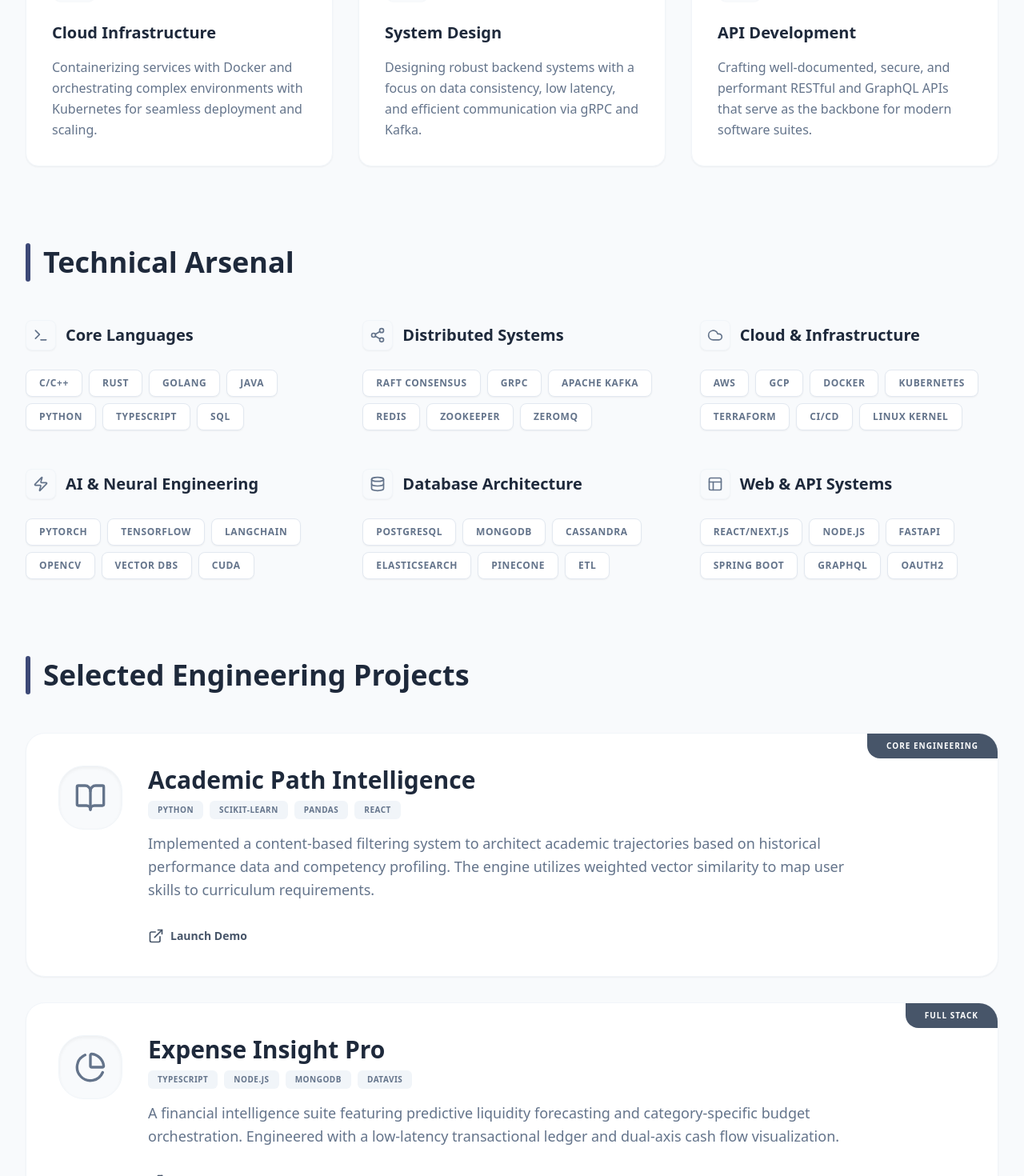
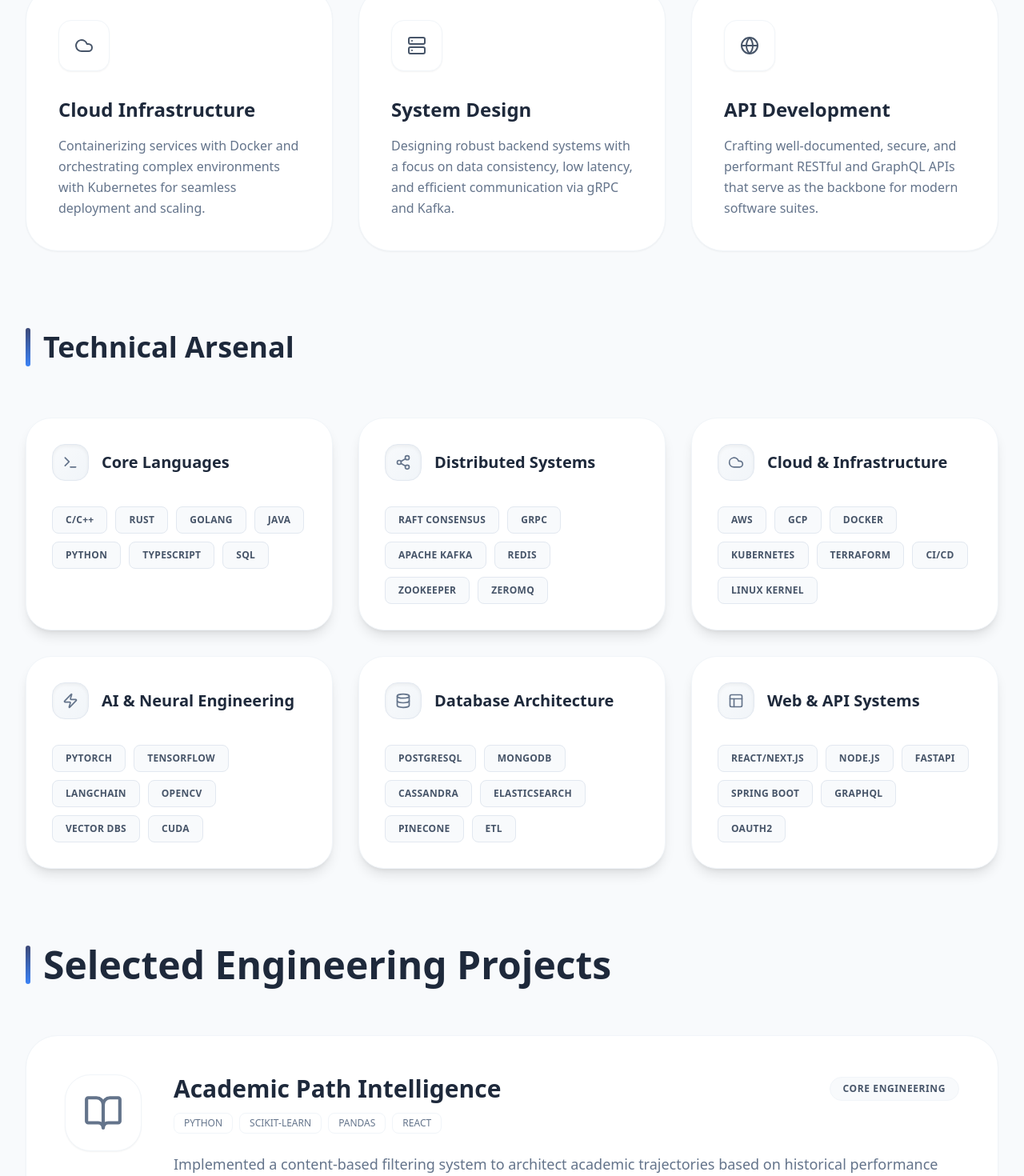
Before and after one commit to adityatiwari9t8/portfolio-website, a React (Vite) app: page / in a window 1280 px wide. Shown: the part 1220-2690 px from the top of the page at 80% size. Built offline with nearby package versions, Linux system fonts and the light colour scheme.

Commit message:
Improve UI

```diff
--- a/App.tsx
+++ b/App.tsx
@@ -17,11 +17,13 @@ const App: React.FC = () => {
   const closeContactModal = () => setIsContactModalOpen(false);
 
   return (
-    <div className="relative min-h-screen font-sans text-[#1e293b]">
+    // UPDATED: Added 'dark:bg-slate-950' and 'dark:text-slate-200' for global dark mode
+    <div className="relative min-h-screen font-sans text-[#1e293b] dark:text-slate-200 bg-slate-50 dark:bg-slate-950 transition-colors duration-300">
 
       {/* BACKGROUND LAYERS */}
       <div className="fixed inset-0 -z-10">
-        <div className="absolute inset-0 bg-gradient-to-br from-indigo-50 via-purple-50 to-pink-50" />
+        {/* UPDATED: Added dark gradients (dark:from-slate-950...) so the background dims */}
+        <div className="absolute inset-0 bg-gradient-to-br from-indigo-50 via-purple-50 to-pink-50 dark:from-slate-950 dark:via-slate-900 dark:to-slate-950 opacity-100 dark:opacity-50" />
       </div>
 
       <ContactModal isOpen={isContactModalOpen} onClose={closeContactModal} />
@@ -55,7 +57,6 @@ const App: React.FC = () => {
           <Education />
         </section>
 
-        {/* UPDATED: Added md:hidden to hide this on desktop */}
         <section id="contact" className="md:hidden">
           <Contact />
         </section>
@@ -63,7 +64,7 @@ const App: React.FC = () => {
       </main>
 
       {/* FOOTER */}
-      <footer className="w-full py-6 text-center text-slate-500 text-sm border-t border-slate-200/50">
+      <footer className="w-full py-6 text-center text-slate-500 dark:text-slate-400 text-sm border-t border-slate-200/50 dark:border-slate-800/50">
         <p>© 2026 Aditya Tiwari. All Rights Reserved.</p>
       </footer>
     </div>
--- a/components/DemoOverlay.tsx
+++ b/components/DemoOverlay.tsx
@@ -17,17 +17,18 @@ const DemoOverlay: React.FC<DemoOverlayProps> = ({ activeDemoId, onClose }) => {
       case '1': return <AcademicPathDemo />;
       case '2': return <ExpenseProDemo />;
       case '3': return <SudokuVisualizerDemo />;
-      default: return <div className="p-20 text-center">Demo not found.</div>;
+      default: return <div className="p-20 text-center text-slate-500 dark:text-slate-400">Demo not found.</div>;
     }
   };
 
   return (
-    <div className="fixed inset-0 z-[100] bg-white transition-all duration-500 flex flex-col overflow-hidden animate-in fade-in slide-in-from-bottom-8">
+    // UPDATED: Added 'dark:bg-slate-950' so the modal isn't white in dark mode
+    <div className="fixed inset-0 z-[100] bg-white dark:bg-slate-950 transition-all duration-500 flex flex-col overflow-hidden animate-in fade-in slide-in-from-bottom-8">
       {/* Mini Nav Bar */}
-      <div className="flex-none h-16 md:h-20 border-b border-slate-100 px-4 md:px-12 flex items-center justify-between">
+      <div className="flex-none h-16 md:h-20 border-b border-slate-100 dark:border-slate-800 px-4 md:px-12 flex items-center justify-between">
         <button
           onClick={onClose}
-          className="flex items-center space-x-2 text-slate-500 hover:text-[#3d4977] transition-colors"
+          className="flex items-center space-x-2 text-slate-500 hover:text-[#3d4977] dark:text-slate-400 dark:hover:text-white transition-colors"
         >
           <ArrowLeft className="w-5 h-5" />
           <span className="font-bold hidden sm:inline">Back to Portfolio</span>
@@ -36,12 +37,12 @@ const DemoOverlay: React.FC<DemoOverlayProps> = ({ activeDemoId, onClose }) => {
 
         <div className="flex items-center space-x-4 md:space-x-8">
           <div className="hidden lg:block text-center">
-            <span className="text-[10px] font-black uppercase tracking-[0.3em] text-slate-400">Live Production Demo</span>
+            <span className="text-[10px] font-black uppercase tracking-[0.3em] text-slate-400 dark:text-slate-500">Live Production Demo</span>
           </div>
 
           <button
             onClick={onClose}
-            className="p-2.5 bg-slate-50 rounded-xl hover:bg-slate-100 transition-colors border border-slate-100"
+            className="p-2.5 bg-slate-50 dark:bg-slate-800 rounded-xl hover:bg-slate-100 dark:hover:bg-slate-700 transition-colors border border-slate-100 dark:border-slate-700 text-slate-600 dark:text-slate-300"
           >
             <X className="w-5 h-5" />
           </button>
@@ -49,7 +50,7 @@ const DemoOverlay: React.FC<DemoOverlayProps> = ({ activeDemoId, onClose }) => {
       </div>
 
       {/* Demo Content Area */}
-      <div className="flex-1 overflow-y-auto custom-scrollbar">
+      <div className="flex-1 overflow-y-auto custom-scrollbar bg-white dark:bg-slate-900">
         {renderDemo()}
       </div>
     </div>
--- a/components/Hero.tsx
+++ b/components/Hero.tsx
@@ -36,7 +36,7 @@ const Hero: React.FC = () => {
             <img
               src="/img.png"
               alt="Aditya Tiwari"
-              className="w-full h-full object-cover"
+              className="w-full h-full object-cover transition-all duration-500 dark:brightness-90 dark:opacity-90"
               style={{ imageRendering: 'auto', objectPosition: '1% 1%', transform: 'scale(1.1)' }}
             />
           </div>
--- a/components/Portfolio.tsx
+++ b/components/Portfolio.tsx
@@ -1,4 +1,3 @@
-
 import React from 'react';
 import { PROJECTS } from '../constants';
 import { ExternalLink } from 'lucide-react';
@@ -9,71 +8,77 @@ interface PortfolioProps {
 
 const Portfolio: React.FC<PortfolioProps> = ({ onLaunchDemo }) => {
   return (
-    <div className="space-y-12">
-      <div className="flex items-center space-x-4">
-        <div className="w-1.5 h-12 bg-[#3d4977] rounded-full" />
-        <h2 className="text-4xl font-extrabold text-[#1e293b] dark:text-white">Selected Engineering Projects</h2>
+    <div className="space-y-16">
+      <div className="flex flex-col md:flex-row md:items-end justify-between gap-6">
+        <div className="space-y-4">
+            <div className="flex items-center space-x-4">
+                <div className="w-1.5 h-12 bg-gradient-to-b from-[#3d4977] to-blue-500 rounded-full" />
+                <h2 className="text-4xl md:text-5xl font-extrabold text-[#1e293b] dark:text-white">Selected Engineering Projects</h2>
+            </div>
+        </div>
       </div>
 
-      <div className="space-y-8">
+      <div className="grid gap-10">
         {PROJECTS.map((project) => (
           <div
             key={project.id}
             className={`
-              group relative bg-white dark:bg-slate-800 rounded-3xl p-8 lg:p-10 shadow-sm border border-slate-100 dark:border-slate-700 transition-all duration-500 overflow-hidden
+              group relative bg-white dark:bg-slate-900 rounded-[2.5rem] p-8 lg:p-12
+              shadow-sm border border-slate-100 dark:border-slate-800
+              transition-all duration-500 overflow-hidden isolate
               hover:shadow-2xl hover:-translate-y-2
-              hover:bg-slate-50/80 dark:hover:bg-white/[0.03]
-              hover:border-[#3d4977]/30 dark:hover:border-slate-500/30
+              hover:border-[#3d4977]/30 dark:hover:border-blue-500/30
             `}
           >
-            {/* Category Badge */}
-            <div className="absolute top-0 right-0 px-6 py-2 bg-slate-600 dark:bg-slate-700 text-white text-[10px] font-bold tracking-widest rounded-bl-2xl transition-all duration-500 group-hover:bg-[#3d4977] dark:group-hover:bg-slate-600">
-              {project.category}
-            </div>
+            {/* Background Blob on Hover (Matches WhatIDo style) */}
+            <div className="absolute -right-20 -top-20 w-96 h-96 bg-slate-50 dark:bg-slate-800/50 rounded-full blur-3xl opacity-0 group-hover:opacity-100 transition-opacity duration-500 -z-10" />
 
-            <div className="flex flex-col md:flex-row gap-8 items-start">
-              {/* Icon Container */}
-              <div className={`
-                w-20 h-20 shrink-0 bg-slate-50 dark:bg-slate-900 rounded-[2rem] flex items-center justify-center border border-slate-100 dark:border-slate-700 shadow-inner transition-all duration-500
-                group-hover:scale-110 group-hover:bg-white dark:group-hover:bg-slate-800
-              `}>
-                <div className="text-slate-500 dark:text-slate-400 transition-colors duration-500 group-hover:text-[#3d4977] dark:group-hover:text-white">
-                  {project.icon}
+            <div className="flex flex-col lg:flex-row gap-10 items-start relative z-10">
+              {/* Icon / Visual Container */}
+              <div className="shrink-0 relative">
+                <div className={`
+                    w-24 h-24 bg-white dark:bg-slate-800
+                    rounded-[2rem] flex items-center justify-center border border-slate-100 dark:border-slate-700
+                    shadow-sm group-hover:shadow-md transition-all duration-500 group-hover:scale-105
+                `}>
+                    <div className="text-slate-400 transition-colors duration-500 group-hover:text-[#3d4977] dark:group-hover:text-blue-400 transform scale-125">
+                    {project.icon}
+                    </div>
                 </div>
               </div>
 
               {/* Content */}
-              <div className="flex-1 space-y-4">
-                <div className="space-y-2">
-                  <div className="flex items-center space-x-2">
-                    <h3 className={`
-                      text-3xl font-extrabold text-[#1e293b] dark:text-white transition-all duration-500 transform
-                      group-hover:text-[#3d4977] dark:group-hover:text-white
-                    `}>
+              <div className="flex-1 space-y-6">
+                <div className="space-y-3">
+                  <div className="flex flex-wrap items-center justify-between gap-4">
+                    <h3 className="text-3xl font-bold text-[#1e293b] dark:text-white group-hover:text-[#3d4977] dark:group-hover:text-blue-400 transition-colors duration-300">
                       {project.title}
                     </h3>
+                    <span className="px-4 py-1.5 bg-slate-50 dark:bg-slate-800 text-slate-600 dark:text-slate-300 text-xs font-bold uppercase tracking-wider rounded-full border border-slate-100 dark:border-slate-700">
+                      {project.category}
+                    </span>
                   </div>
+
                   <div className="flex flex-wrap gap-2">
                     {project.tags.map(tag => (
-                      <span key={tag} className="px-3 py-1 bg-slate-100 dark:bg-slate-700 rounded-md text-[10px] font-bold text-slate-500 dark:text-slate-400 tracking-wider transition-colors duration-500 group-hover:bg-white dark:group-hover:bg-slate-800">
+                      <span key={tag} className="px-3 py-1 bg-white dark:bg-slate-800/50 border border-slate-100 dark:border-slate-700 rounded-lg text-xs font-medium text-slate-500 dark:text-slate-400">
                         {tag}
                       </span>
                     ))}
                   </div>
                 </div>
 
-                <p className="text-slate-500 dark:text-slate-400 leading-relaxed text-lg max-w-4xl transition-colors duration-500 group-hover:text-slate-600 dark:group-hover:text-slate-300">
+                <p className="text-slate-500 dark:text-slate-400 leading-relaxed text-lg transition-colors group-hover:text-slate-700 dark:group-hover:text-slate-300">
                   {project.description}
                 </p>
 
-                {/* Links */}
-                <div className="flex flex-wrap gap-8 pt-4">
+                <div className="pt-4 flex items-center gap-6">
                   <button
                     onClick={() => onLaunchDemo?.(project.id)}
-                    className="flex items-center space-x-2 font-bold text-slate-600 dark:text-slate-400 hover:text-[#3d4977] dark:hover:text-white transition-all duration-300 text-sm"
+                    className="flex items-center space-x-2 px-6 py-3 bg-[#3d4977] hover:bg-[#2d365a] text-white rounded-xl font-semibold shadow-lg shadow-blue-900/20 transition-all hover:-translate-y-1 active:scale-95"
                   >
-                    <ExternalLink className="w-5 h-5" />
                     <span>Launch Demo</span>
+                    <ExternalLink className="w-4 h-4" />
                   </button>
                 </div>
               </div>
--- a/components/TechnicalArsenal.tsx
+++ b/components/TechnicalArsenal.tsx
@@ -1,38 +1,41 @@
-
 import React from 'react';
 import { SKILL_CATEGORIES } from '../constants';
+import { Sparkles } from 'lucide-react';
 
 const TechnicalArsenal: React.FC = () => {
   return (
-    <div className="space-y-12">
+    <div className="space-y-16">
       <div className="flex items-center space-x-4">
-        <div className="w-1.5 h-12 bg-[#3d4977] rounded-full" />
+        <div className="w-1.5 h-12 bg-gradient-to-b from-[#3d4977] to-blue-500 rounded-full" />
         <h2 className="text-4xl font-extrabold text-[#1e293b] dark:text-white">Technical Arsenal</h2>
       </div>
 
-      <div className="grid grid-cols-1 md:grid-cols-2 lg:grid-cols-3 gap-y-12 gap-x-12">
+      <div className="grid grid-cols-1 md:grid-cols-2 lg:grid-cols-3 gap-8">
         {SKILL_CATEGORIES.map((cat, idx) => (
-          <div key={idx} className="space-y-6">
-            <div className="flex items-center space-x-3">
-              <div className="p-2 bg-slate-50 dark:bg-slate-800 rounded-lg border border-slate-100 dark:border-slate-700 shadow-sm">
-                {cat.icon}
+          <div
+            key={idx}
+            className="group bg-white dark:bg-slate-900 rounded-[2rem] p-8 shadow-lg hover:shadow-2xl border border-slate-100 dark:border-slate-800 transition-all duration-300 hover:-translate-y-2"
+          >
+            <div className="flex items-center space-x-4 mb-8">
+              <div className="p-3 bg-gradient-to-br from-slate-50 to-slate-100 dark:from-slate-800 dark:to-slate-900 rounded-2xl border border-slate-200 dark:border-slate-700 shadow-inner group-hover:scale-110 transition-transform">
+                <div className="text-[#3d4977] dark:text-blue-400">
+                    {cat.icon}
+                </div>
               </div>
               <h3 className="text-xl font-bold text-[#1e293b] dark:text-white">{cat.title}</h3>
             </div>
-            <div className="flex flex-wrap gap-2">
+
+            <div className="flex flex-wrap gap-2.5">
               {cat.skills.map((skill) => (
-                <span
+                <div
                   key={skill}
-                  className={`
-                    px-4 py-2 bg-white dark:bg-slate-800 border border-slate-200 dark:border-slate-700 rounded-lg text-xs font-bold text-slate-500 dark:text-slate-400 uppercase tracking-wider shadow-sm transition-all duration-300 cursor-default
-                    hover:border-[#3d4977]/40 dark:hover:border-blue-400/40
-                    hover:bg-slate-50 dark:hover:bg-white/[0.05]
-                    hover:text-[#3d4977] dark:hover:text-white
-                    hover:-translate-y-0.5
-                  `}
+                  className="relative group/skill"
                 >
-                  {skill}
-                </span>
+                    <div className="absolute -inset-0.5 bg-gradient-to-r from-[#3d4977] to-blue-500 rounded-lg blur opacity-0 group-hover/skill:opacity-50 transition duration-200" />
+                    <span className="relative block px-4 py-2 bg-slate-50 dark:bg-slate-800 border border-slate-200 dark:border-slate-700 rounded-lg text-xs font-bold text-slate-600 dark:text-slate-300 uppercase tracking-wide group-hover/skill:text-white group-hover/skill:bg-slate-900 transition-colors">
+                        {skill}
+                    </span>
+                </div>
               ))}
             </div>
           </div>
--- a/components/WhatIDo.tsx
+++ b/components/WhatIDo.tsx
@@ -1,16 +1,15 @@
-
 import React from 'react';
 import { SERVICES } from '../constants';
 
 const WhatIDo: React.FC = () => {
   return (
-    <div className="space-y-12">
-      <div className="space-y-4">
+    <div className="space-y-16">
+      <div className="space-y-6">
         <div className="flex items-center space-x-4">
-          <div className="w-1.5 h-12 bg-[#3d4977] rounded-full" />
+          <div className="w-1.5 h-12 bg-gradient-to-b from-[#3d4977] to-blue-500 rounded-full" />
           <h2 className="text-4xl font-extrabold text-[#1e293b] dark:text-white">What I do</h2>
         </div>
-        <p className="text-lg text-slate-600 dark:text-slate-400 max-w-4xl leading-relaxed">
+        <p className="text-xl text-slate-500 dark:text-slate-400 max-w-4xl leading-relaxed font-light">
           I build data-driven systems that support better decision-making in education, finance,
           and technology. My work focuses on translating complex technical models into practical
           tools that help people and organizations choose more effectively.
@@ -22,23 +21,26 @@ const WhatIDo: React.FC = () => {
           <div
             key={idx}
             className={`
-              group bg-white dark:bg-slate-800 p-8 rounded-2xl shadow-sm transition-all duration-500 border border-slate-100 dark:border-slate-700
-              hover:-translate-y-2 hover:shadow-xl
-              hover:bg-slate-50/80 dark:hover:bg-white/[0.03]
-              hover:border-[#3d4977]/30 dark:hover:border-blue-400/30
+              group bg-white dark:bg-slate-900 p-10 rounded-[2.5rem] shadow-sm border border-slate-100 dark:border-slate-800
+              transition-all duration-500 relative overflow-hidden
+              hover:shadow-2xl hover:-translate-y-2 hover:border-[#3d4977]/30 dark:hover:border-blue-500/30
             `}
           >
-            <div className="w-14 h-14 bg-slate-50 dark:bg-slate-900 rounded-xl flex items-center justify-center mb-6 group-hover:bg-white dark:group-hover:bg-slate-800 transition-all duration-500 shadow-inner">
-              <div className="text-slate-600 dark:text-slate-400 group-hover:text-[#3d4977] dark:group-hover:text-blue-400 transition-colors">
+            <div className="relative z-10">
+                <div className="w-16 h-16 bg-white dark:bg-slate-800 rounded-2xl flex items-center justify-center mb-8 border border-slate-100 dark:border-slate-700 shadow-sm group-hover:shadow-md group-hover:scale-110 transition-all duration-500">
+                <div className="text-slate-400 group-hover:text-[#3d4977] dark:group-hover:text-blue-400 transition-colors">
                     {service.icon}
                 </div>
                 </div>
-            <h3 className="text-xl font-bold text-[#1e293b] dark:text-white mb-4 group-hover:text-[#3d4977] dark:group-hover:text-white transition-colors duration-500">
+
+                <h3 className="text-2xl font-bold text-[#1e293b] dark:text-white mb-4 group-hover:text-[#3d4977] dark:group-hover:text-blue-400 transition-colors duration-300">
                 {service.title}
                 </h3>
-            <p className="text-slate-500 dark:text-slate-400 leading-relaxed transition-colors group-hover:text-slate-600 dark:group-hover:text-slate-300">
+
+                <p className="text-slate-500 dark:text-slate-400 leading-relaxed group-hover:text-slate-700 dark:group-hover:text-slate-300 transition-colors">
                 {service.description}
                 </p>
+            </div>
           </div>
         ))}
       </div>
```
Also changed, not shown: components/Education.tsx (+35 -21 lines), components/Navbar.tsx (+54 -16 lines). Lines whose indentation alone changed are shown as unchanged.
